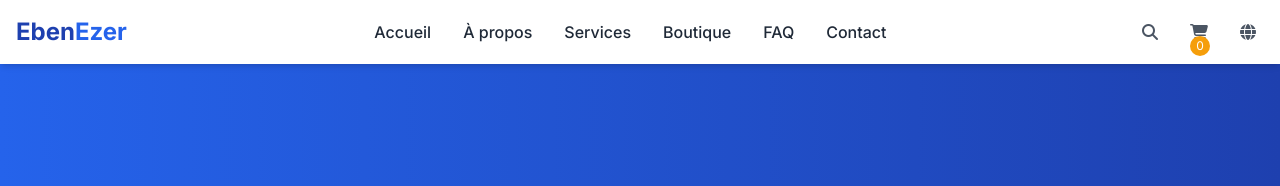
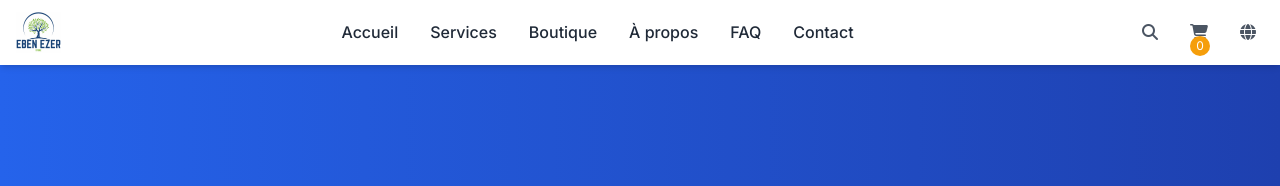
Before and after one commit to leo50978/etzer, a plain HTML site: page index.html in a window 1280 px wide. Shown: the top 186 px of the page. Drawn offline with nearby package versions, Linux system fonts and the light colour scheme.

Commit message:
Add files via upload

```diff
--- a/index.html
+++ b/index.html
@@ -93,17 +93,15 @@
             <div class="flex justify-between items-center">
                 <!-- Logo -->
                 <div class="flex items-center">
-                    <a href="#" class="text-2xl font-bold text-primary">
-                        <span class="text-secondary">Eben</span>Ezer
-                    </a>
+                    <img src="picture.jpg" width="45px" height="25px">
                 </div>
 
                 <!-- Desktop Navigation -->
                 <nav class="hidden md:flex items-center space-x-8">
                     <a href="#" class="font-medium hover:text-primary transition">Accueil</a>
-                    <a href="#about" class="font-medium hover:text-primary transition">À propos</a>
                     <a href="#services" class="font-medium hover:text-primary transition">Services</a>
                     <a href="#shop" class="font-medium hover:text-primary transition">Boutique</a>
+                    <a href="#about" class="font-medium hover:text-primary transition">À propos</a>
                     <a href="#faq" class="font-medium hover:text-primary transition">FAQ</a>
                     <a href="#contact" class="font-medium hover:text-primary transition">Contact</a>
                 </nav>
@@ -132,9 +130,9 @@
             <div id="mobile-menu" class="hidden md:hidden mt-4 pb-4">
                 <div class="flex flex-col space-y-3">
                     <a href="#" class="block py-2 font-medium hover:text-primary transition">Accueil</a>
-                    <a href="#about" class="block py-2 font-medium hover:text-primary transition">À propos</a>
                     <a href="#services" class="block py-2 font-medium hover:text-primary transition">Services</a>
                     <a href="#shop" class="block py-2 font-medium hover:text-primary transition">Boutique</a>
+                    <a href="#about" class="block py-2 font-medium hover:text-primary transition">À propos</a>
                     <a href="#faq" class="block py-2 font-medium hover:text-primary transition">FAQ</a>
                     <a href="#contact" class="block py-2 font-medium hover:text-primary transition">Contact</a>
                 </div>
@@ -662,7 +660,7 @@
                             <select id="subject" name="subject" class="w-full px-4 py-3 border border-gray-300 rounded-lg focus:outline-none focus:ring-2 focus:ring-primary focus:border-transparent">
                                 <option value="question">Question générale</option>
                                 <option value="order">Commande</option>
-                                <option value="support">Support technique</option>
+                                <option value="support">Support technique</option>[]
                                 <option value="training">Formation</option>
                                 <option value="other">Autre</option>
                             </select>
```
Also changed, not shown: picture.jpg (added).
